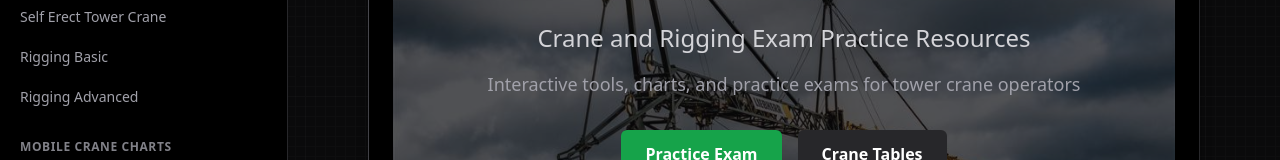
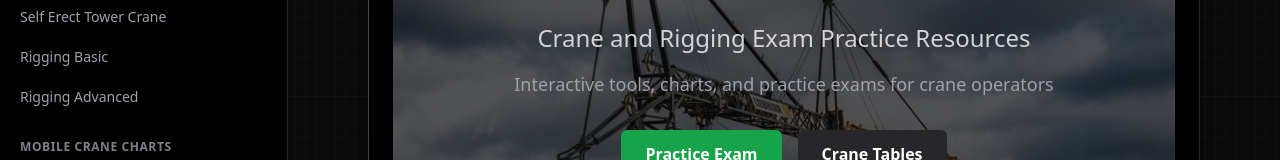
Before and after one commit to ArsCodeAmatoria/lilfoot, a Next.js app: page / in a window 1280 px wide. Shown: the part 309-469 px from the top of the page. Built offline with nearby package versions, Linux system fonts and the light colour scheme; a web font is replaced by a local one.

Commit message:
Update hero section text to be more inclusive of all crane operators

```diff
--- a/app/page.tsx
+++ b/app/page.tsx
@@ -38,8 +38,7 @@ export default function Page() {
             Crane and Rigging Exam Practice Resources
           </p>
           <p className="text-md mt-4 max-w-2xl text-gray-400 md:text-lg">
-            Interactive tools, charts, and practice exams for tower crane
-            operators
+            Interactive tools, charts, and practice exams for crane operators
           </p>
           <div className="mt-8 flex flex-wrap justify-center gap-4">
             <Link
```
